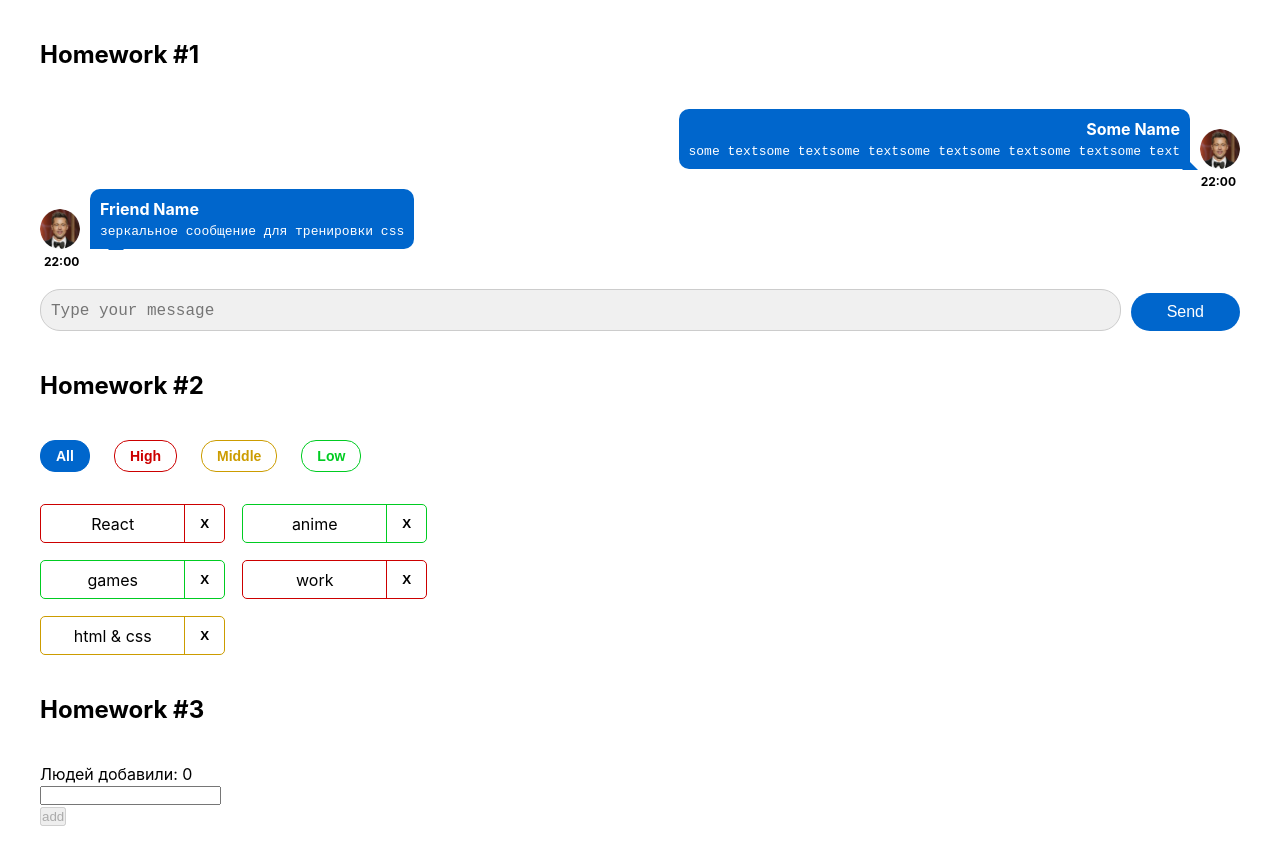
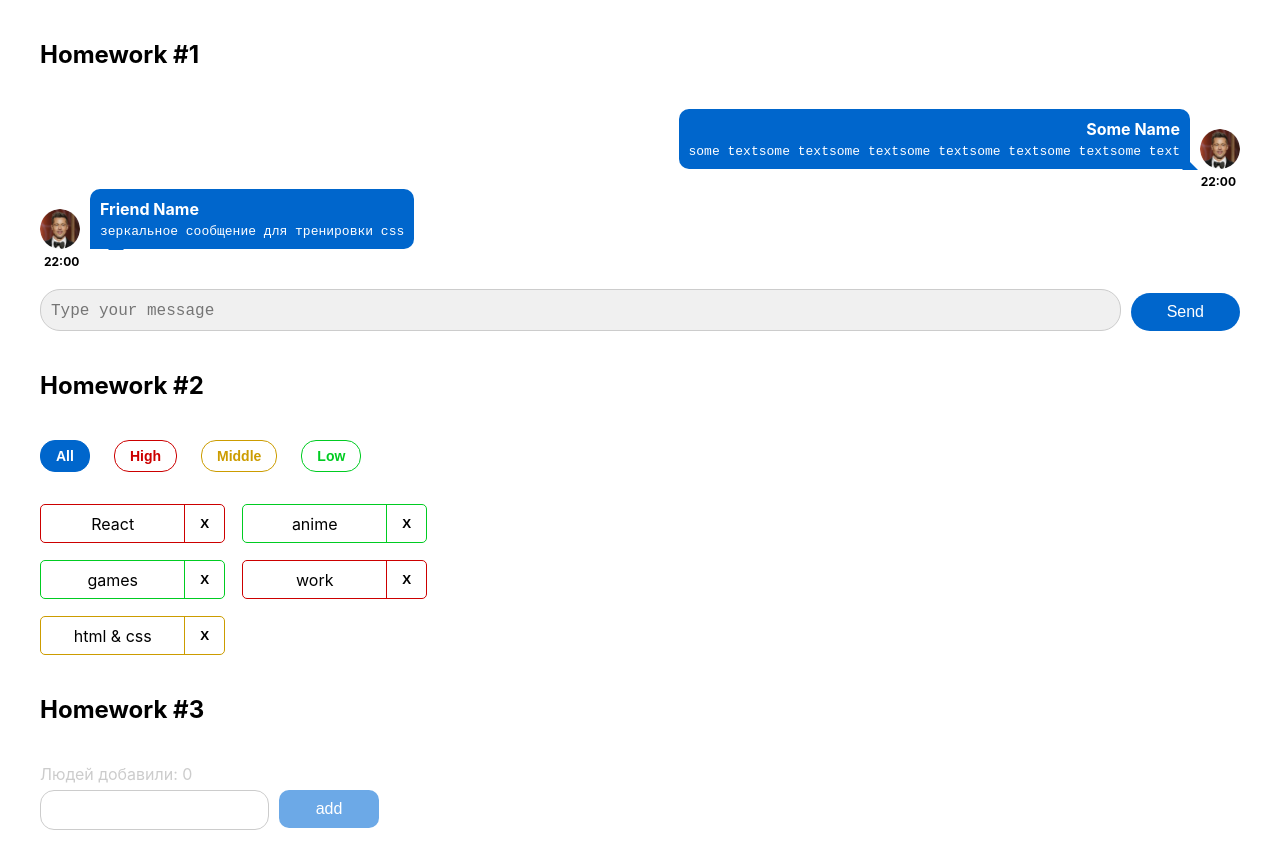
Before and after one commit to NikitaVlas/hw2, a React (Create React App) app: page / in a window 1280 px wide. Built offline with nearby package versions, Linux system fonts and the light colour scheme.

Commit message:
feat: styling

```diff
--- a/src/s2-homeworks/hw03/Greeting.module.css
+++ b/src/s2-homeworks/hw03/Greeting.module.css
@@ -1,22 +1,46 @@
 .greetingForm {
+
 }
 
 .inputAndButtonContainer {
+    position: relative;
+    display: flex;
+    align-items: flex-start;
 }
 
 .error {
+    color: red;
 }
 
 .input {
+    flex-grow: 1;
+    width: 100%;
+    padding: 10px;
+    border: 1px solid #ccc;
+    border-radius: 14px;
+    font-size: 16px;
+    outline: none;
 }
 
 .input:focus {
+    outline: none;
 }
 
 .errorInput {
+    border: 1px solid red;
 }
 
 .button {
+    width: 100px; /* фиксированная ширина кнопки */
+    flex-shrink: 0;
+    background-color: #0066cc;
+    color: white;
+    border: none;
+    border-radius: 10px;
+    cursor: pointer;
+    padding: 10px 26px;
+    font-size: 16px;
+    margin-left: 10px;
 }
 
 .button:focus {
@@ -26,10 +50,14 @@
 }
 
 .button:disabled {
+    background-color: #6ca9e7;
 }
 
 .text {
+    color: #ccc;
+    padding-bottom: 6px;
 }
 
 .greeting {
+    padding-top: 6px;
 }
--- a/src/s2-homeworks/hw03/Greeting.tsx
+++ b/src/s2-homeworks/hw03/Greeting.tsx
@@ -25,7 +25,7 @@ const Greeting: React.FC<GreetingPropsType> = (
         lastUserName,
     } // деструктуризация пропсов
 ) => {
-    const inputClass = error ? s.errorInput : '' // need to fix with (?:)
+    const inputClass = error ? `${s.input} ${s.errorInput}` : s.input // need to fix with (?:)
 
     return (
         <div id={'hw3-form'} className={s.greetingForm}>
```
